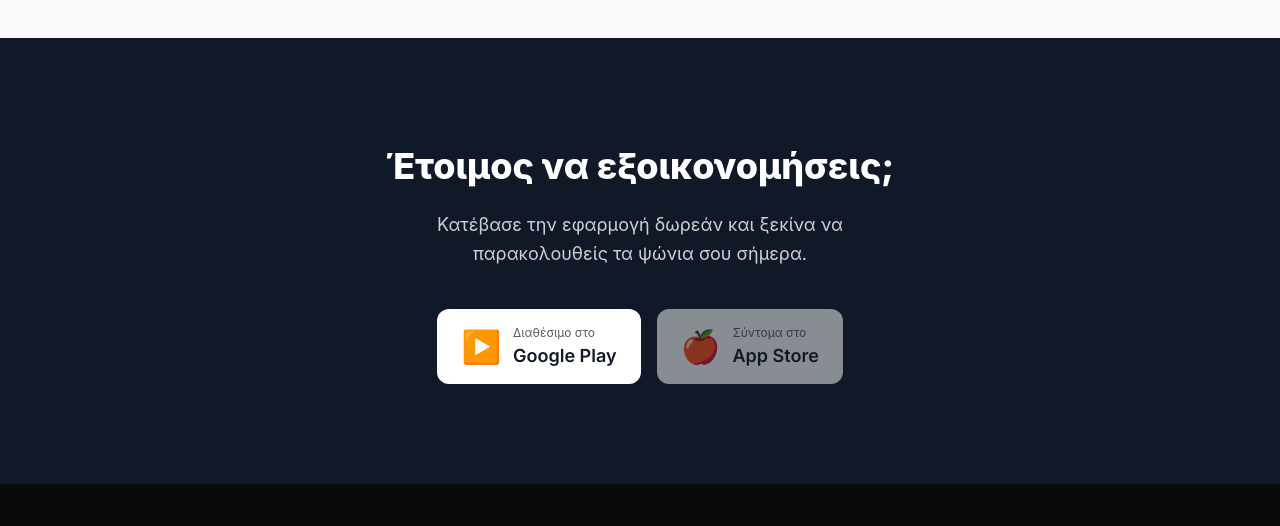
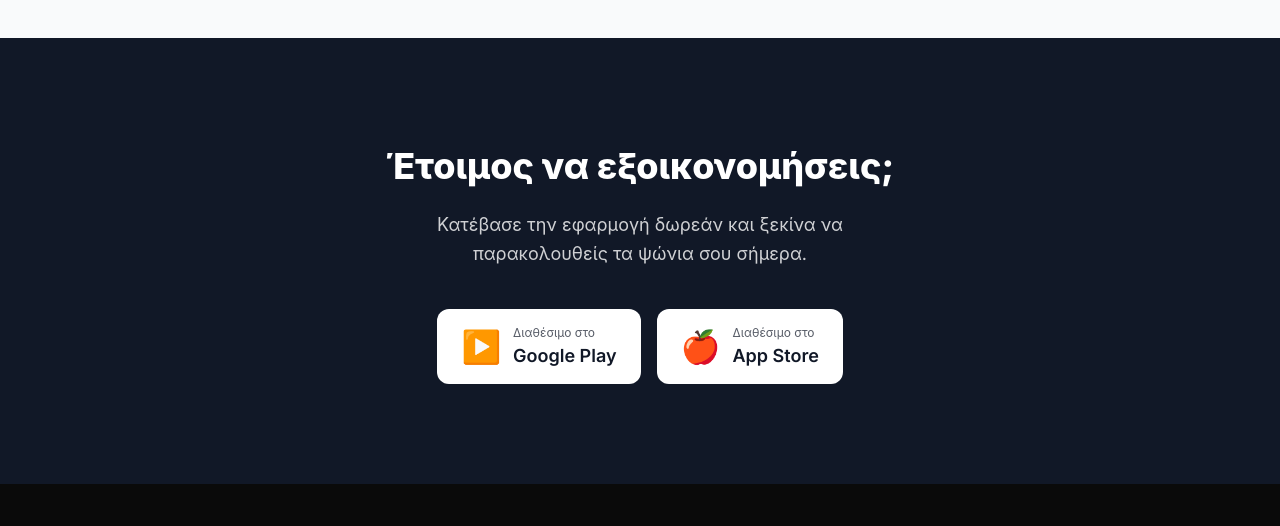
Before and after one commit to tomzgrs/apodixxi-backend, a plain HTML site: page landing-page/index.html in a window 1280 px wide. Shown: the part 4992-5518 px from the top of the page. Drawn offline with Linux system fonts and the light colour scheme.

Commit message:
Landing page: enable App Store badge with live iOS app link

```diff
--- a/landing-page/index.html
+++ b/landing-page/index.html
@@ -753,10 +753,10 @@
                     <span>Google Play</span>
                 </div>
             </a>
-            <a href="#" class="store-badge" style="opacity: 0.5; pointer-events: none;">
+            <a href="https://apps.apple.com/gr/app/apodixxi/id6783494867?l=el" class="store-badge" target="_blank">
                 <span class="store-badge-icon">🍎</span>
                 <div class="store-badge-text">
-                    <small>Σύντομα στο</small>
+                    <small>Διαθέσιμο στο</small>
                     <span>App Store</span>
                 </div>
             </a>
```
